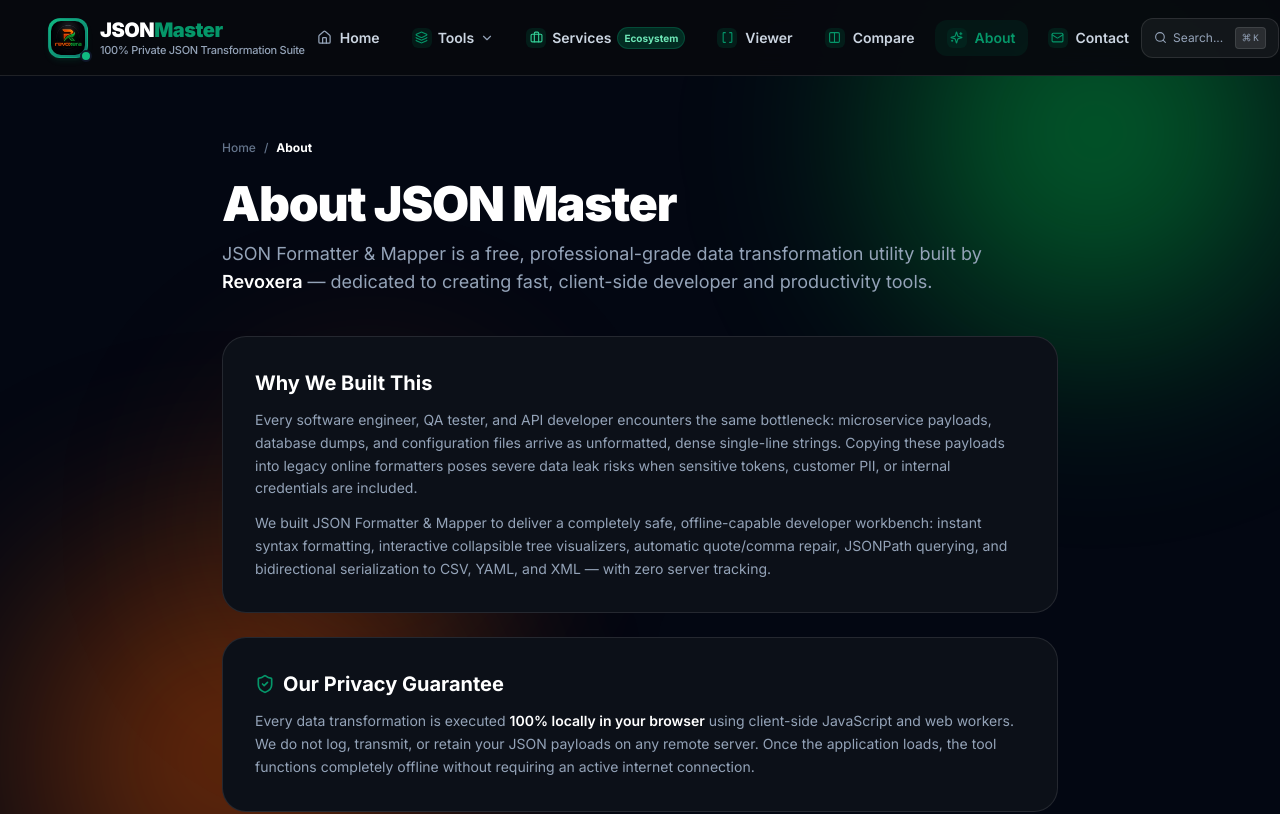
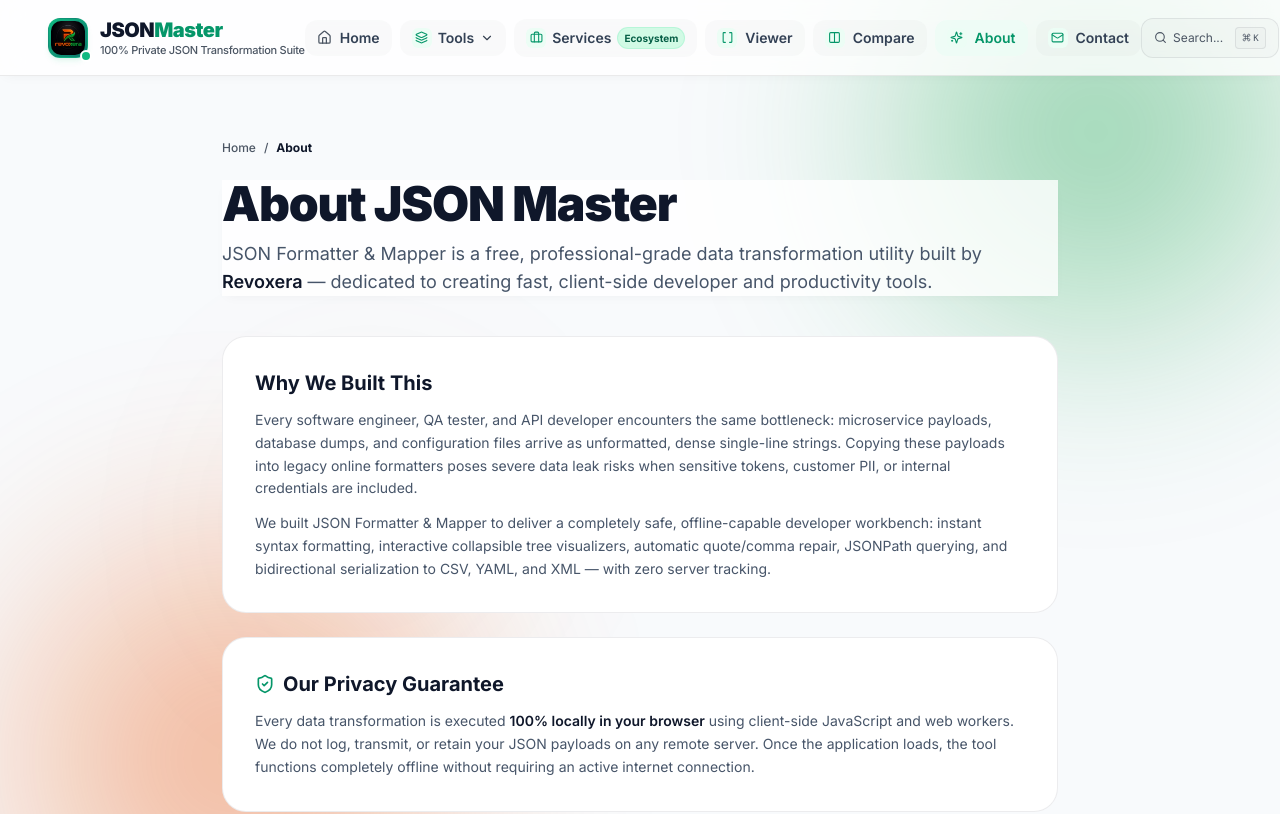
Before and after one commit to bipadtarankumar3/json-formatter-mapper, a Next.js app: page /about in a window 1280 px wide. Shown: the top 814 px of the page. Built offline with nearby package versions, Linux system fonts and the light colour scheme.

Commit message:
feat: set default theme to light and update theme configuration in layout and CSS

```diff
--- a/src/app/globals.css
+++ b/src/app/globals.css
@@ -3,6 +3,54 @@
 @tailwind utilities;
 
 :root {
+  --background: #f8fafc;
+  /* Premium soft off-white background */
+  --foreground: #0f172a;
+  /* Slate 900 */
+  --primary: #ea580c;
+  /* Orange */
+  --primary-glow: rgba(234, 88, 12, 0.15);
+  --secondary: #f1f5f9;
+  /* Slate 100 */
+  --accent: #16a34a;
+  /* Green */
+  --accent-glow: rgba(22, 163, 74, 0.15);
+  --success: #16a34a;
+  --glass: #ffffff;
+  --footer-bg: #f1f5f9;
+  --footer-border: rgba(15, 23, 42, 0.08);
+  --neural-blend: multiply;
+  --neural-opacity: 0.018;
+  /* Solid white card for max contrast */
+  --glass-border: rgba(15, 23, 42, 0.08);
+  --border: rgba(15, 23, 42, 0.12);
+  --text-muted: #475569;
+  --shadow-premium: 0 0 50px -12px rgba(0, 0, 0, 0.1);
+  --neon-blue: #ea580c;
+  --neon-purple: #16a34a;
+  --cyber-pink: #ff2d00;
+}
+
+.light {
+  --background: #f8fafc;
+  --foreground: #0f172a;
+  --primary: #ea580c;
+  --primary-glow: rgba(234, 88, 12, 0.15);
+  --secondary: #f1f5f9;
+  --accent: #16a34a;
+  --accent-glow: rgba(22, 163, 74, 0.15);
+  --success: #16a34a;
+  --glass: #ffffff;
+  --footer-bg: #f1f5f9;
+  --footer-border: rgba(15, 23, 42, 0.08);
+  --neural-blend: multiply;
+  --neural-opacity: 0.018;
+  --glass-border: rgba(15, 23, 42, 0.08);
+  --border: rgba(15, 23, 42, 0.12);
+  --text-muted: #475569;
+}
+
+.dark {
   --background: #030712;
   --foreground: #f9fafb;
   --primary: #ff5f00;
@@ -25,31 +73,6 @@
   --footer-border: rgba(255, 255, 255, 0.05);
   --neural-blend: screen;
   --neural-opacity: 0.035;
-}
-
-.light {
-  --background: #f8fafc;
-  /* Premium soft off-white background */
-  --foreground: #0f172a;
-  /* Slate 900 */
-  --primary: #ea580c;
-  /* Orange */
-  --primary-glow: rgba(234, 88, 12, 0.15);
-  --secondary: #f1f5f9;
-  /* Slate 100 */
-  --accent: #16a34a;
-  /* Green */
-  --accent-glow: rgba(22, 163, 74, 0.15);
-  --success: #16a34a;
-  --glass: #ffffff;
-  --footer-bg: #f1f5f9;
-  --footer-border: rgba(15, 23, 42, 0.08);
-  --neural-blend: multiply;
-  --neural-opacity: 0.018;
-  /* Solid white card for max contrast */
-  --glass-border: rgba(15, 23, 42, 0.08);
-  --border: rgba(15, 23, 42, 0.12);
-  --text-muted: #475569;
 }
 
 * {
--- a/src/app/layout.js
+++ b/src/app/layout.js
@@ -135,7 +135,7 @@
 
 export default function RootLayout({ children }) {
   return (
-    <html lang="en" suppressHydrationWarning>
+    <html lang="en" suppressHydrationWarning className="light">
       <head>
         <link rel="preconnect" href="https://fonts.googleapis.com" />
         <link rel="preconnect" href="https://fonts.gstatic.com" crossOrigin="anonymous" />
@@ -146,13 +146,13 @@
             __html: `
               (function() {
                 try {
-                  const savedTheme = localStorage.getItem('revoxera_theme') || 'dark';
-                  if (savedTheme === 'light') {
+                  const savedTheme = localStorage.getItem('revoxera_theme') || 'light';
+                  if (savedTheme === 'dark') {
+                    document.documentElement.classList.add('dark');
+                    document.documentElement.classList.remove('light');
+                  } else {
                     document.documentElement.classList.add('light');
                     document.documentElement.classList.remove('dark');
-                  } else {
-                    document.documentElement.classList.remove('light');
-                    document.documentElement.classList.add('dark');
                   }
                 } catch (e) {}
               })();
--- a/src/components/Header.js
+++ b/src/components/Header.js
@@ -76,7 +76,7 @@
   const pathname = usePathname();
   const [isMenuOpen, setIsMenuOpen] = useState(false);
   const [isPaletteOpen, setIsPaletteOpen] = useState(false);
-  const [theme, setTheme] = useState('dark');
+  const [theme, setTheme] = useState('light');
   const [toolsDropdownOpen, setToolsDropdownOpen] = useState(false);
   const dropdownRef = useRef(null);
 
@@ -94,14 +94,14 @@
   // Sync theme on mount
   useEffect(() => {
     try {
-      const savedTheme = localStorage.getItem('revoxera_theme') || 'dark';
+      const savedTheme = localStorage.getItem('revoxera_theme') || 'light';
       setTheme(savedTheme);
-      if (savedTheme === 'light') {
+      if (savedTheme === 'dark') {
+        document.documentElement.classList.add('dark');
+        document.documentElement.classList.remove('light');
+      } else {
         document.documentElement.classList.add('light');
         document.documentElement.classList.remove('dark');
-      } else {
-        document.documentElement.classList.remove('light');
-        document.documentElement.classList.add('dark');
       }
     } catch (e) {}
   }, []);
```
